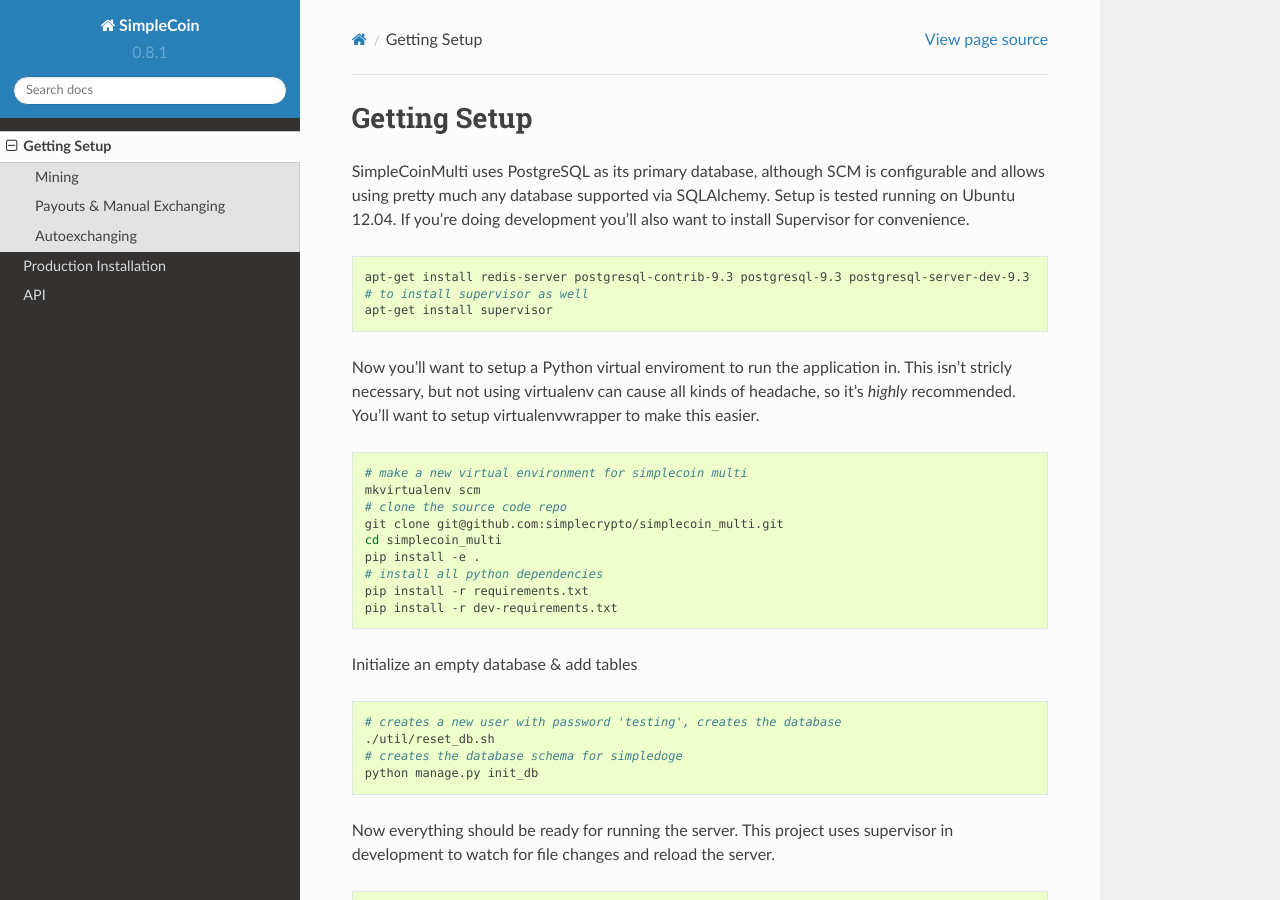
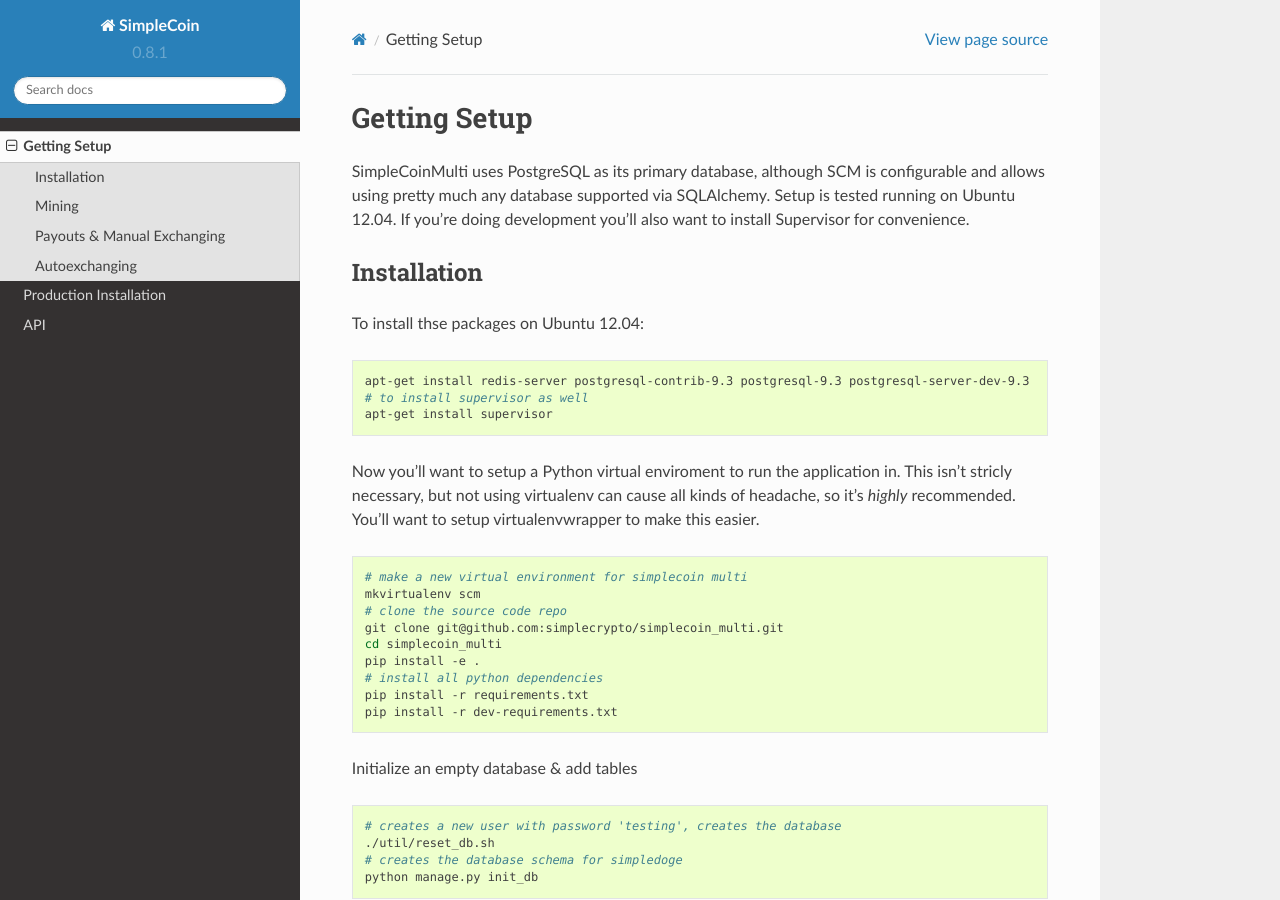
Before and after one commit to simplecrypto/simplecoin_multi, a Sphinx documentation site: the page built from doc/setup.rst, in a window 1280 px wide and 900 px high. Built offline with Sphinx 7.4.7 and the Read the Docs theme 2.0.0, drawn with Linux system fonts in a browser that asks for light colours.

Commit message:
Add a little header to setup instructions

```diff
--- a/doc/setup.rst
+++ b/doc/setup.rst
@@ -5,6 +5,11 @@
 configurable and allows using pretty much any database supported via SQLAlchemy.
 Setup is tested running on Ubuntu 12.04. If you're doing development you'll
 also want to install Supervisor for convenience.
+
+Installation
+------------
+
+To install thse packages on Ubuntu 12.04:
 
 .. code-block:: bash
 
```
